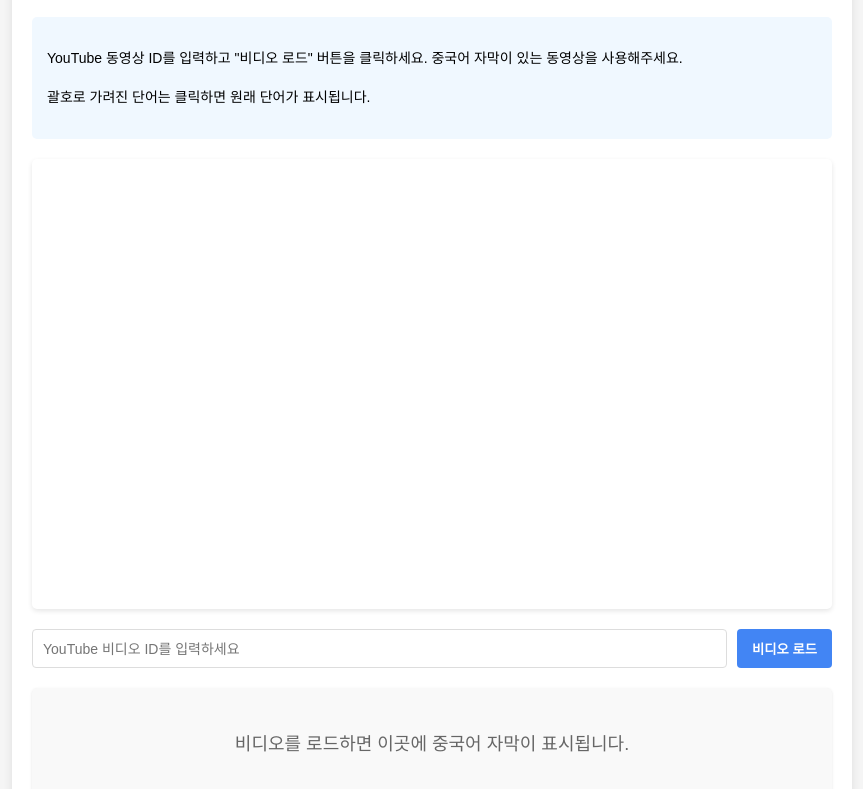
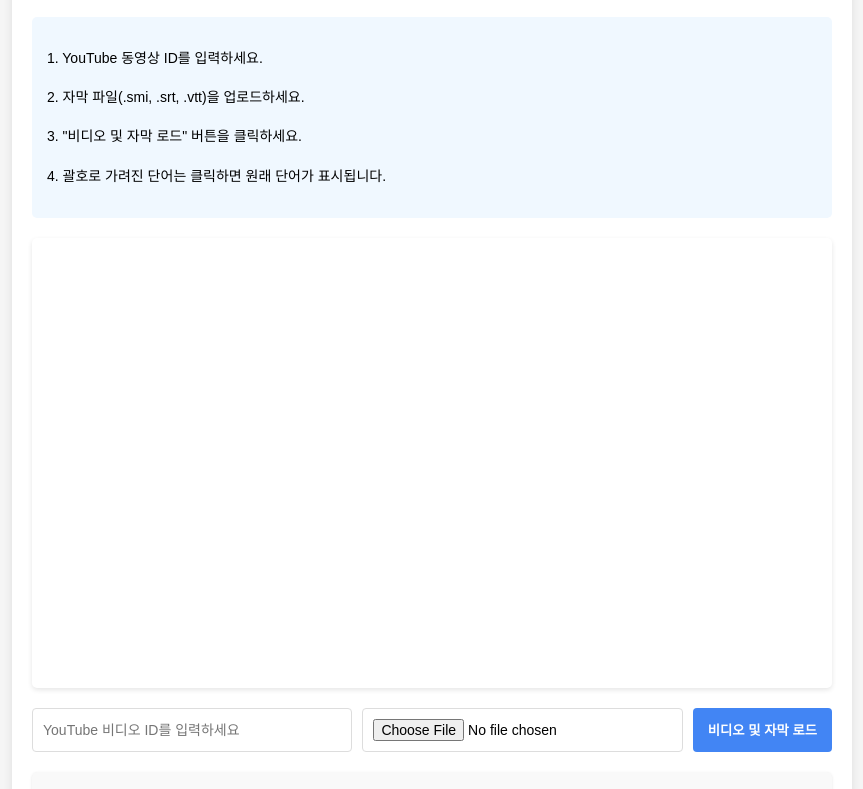
Before and after one commit to JISUN0224/youtube-language-learning, a plain HTML site: page index.html in a window 1280 px wide. Shown: the part 122-911 px from the top of the page, without its empty margins (208-1071 px from the left). Drawn offline with Linux system fonts and the light colour scheme.

Commit message:
Update index.html

```diff
--- a/index.html
+++ b/index.html
@@ -11,8 +11,10 @@
         <h1>중국어 학습 도구</h1>
 
         <div class="instructions">
-            <p>YouTube 동영상 ID를 입력하고 "비디오 로드" 버튼을 클릭하세요. 중국어 자막이 있는 동영상을 사용해주세요.</p>
-            <p>괄호로 가려진 단어는 클릭하면 원래 단어가 표시됩니다.</p>
+            <p>1. YouTube 동영상 ID를 입력하세요.</p>
+            <p>2. 자막 파일(.smi, .srt, .vtt)을 업로드하세요.</p>
+            <p>3. "비디오 및 자막 로드" 버튼을 클릭하세요.</p>
+            <p>4. 괄호로 가려진 단어는 클릭하면 원래 단어가 표시됩니다.</p>
         </div>
 
         <div class="video-container">
@@ -21,16 +23,16 @@
 
         <div class="controls">
             <input type="text" id="videoId" placeholder="YouTube 비디오 ID를 입력하세요">
-            <button id="loadVideo">비디오 로드</button>
+            <input type="file" id="subtitleFile" accept=".smi,.srt,.vtt">
+            <button id="loadVideoAndSubtitles">비디오 및 자막 로드</button>
         </div>
 
         <div class="subtitle-container">
             <div id="subtitles">
-                <div class="initial-message">비디오를 로드하면 이곳에 중국어 자막이 표시됩니다.</div>
+                <div class="initial-message">비디오와 자막 파일을 로드하면 이곳에 중국어 자막이 표시됩니다.</div>
             </div>
         </div>
     </div>
-
     <script src="https://www.youtube.com/iframe_api"></script>
     <script src="script.js"></script>
 </body>
```
